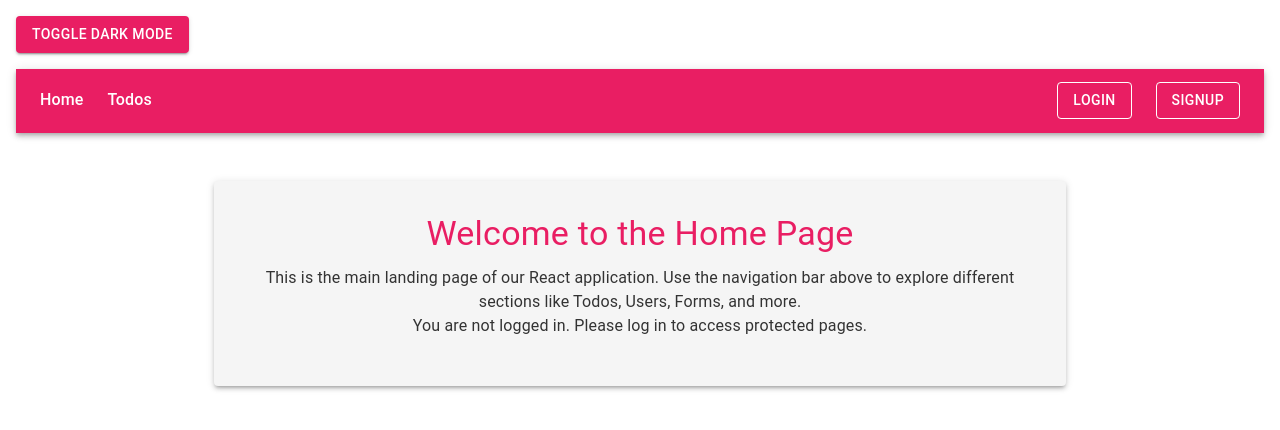
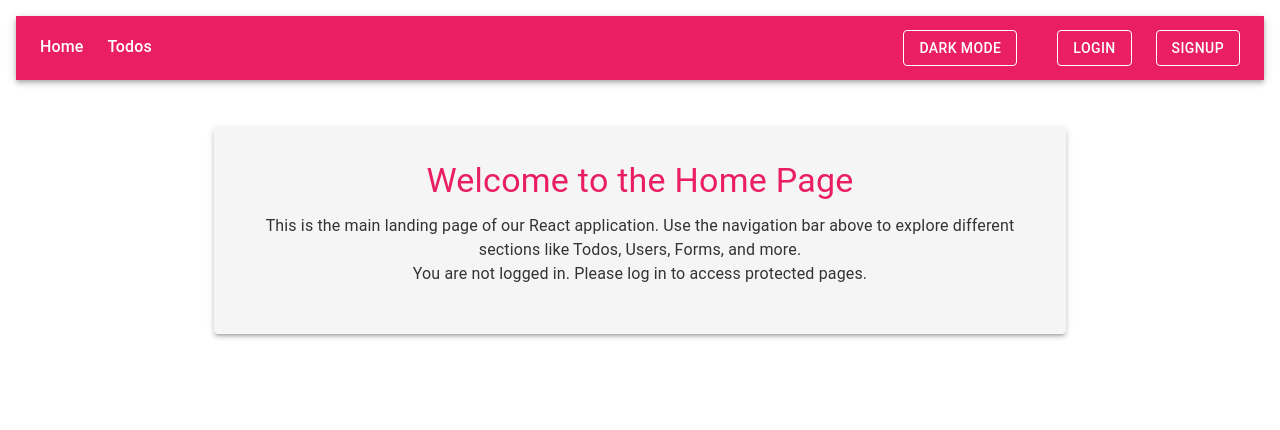
Before and after one commit to sheetalccube/react-assignment, a React (Vite) app: page /home in a window 1280 px wide. Shown: the top 430 px of the page. Built offline with nearby package versions, Linux system fonts and the light colour scheme.

Commit message:
add theme toggle on header using props drilling

```diff
--- a/src/App.tsx
+++ b/src/App.tsx
@@ -2,11 +2,15 @@ import { Box } from "@mui/material";
 import { Outlet } from "react-router-dom";
 import Header from "./Layout/Header";
 
-export default function App() {
+interface AppProps {
+  mode: "light" | "dark";
+  onToggleTheme: () => void;
+}
+
+export default function App({ mode, onToggleTheme }: AppProps) {
   return (
     <>
-      <Header />
-
+      <Header mode={mode} onToggleTheme={onToggleTheme} />
       <Box sx={{ p: 2 }}>
         <Outlet />
       </Box>
--- a/src/layout/Header.tsx
+++ b/src/layout/Header.tsx
@@ -1,14 +1,11 @@
 import { AppBar, Toolbar, Button, Box } from "@mui/material";
 import { NavLink, useNavigate } from "react-router-dom";
 
-// interface HeaderProps {
-//   mode: "light" | "dark";
-//   onToggleTheme: () => void;
-// }
-function Header( ) {
-
-
-// function Header({ mode, onToggleTheme }: HeaderProps) {
+interface HeaderProps {
+  mode: "light" | "dark";
+  onToggleTheme: () => void;
+}
+function Header({ mode, onToggleTheme }: HeaderProps) {
   const navigate = useNavigate();
   const isLoggedIn = localStorage.getItem("token");
 
@@ -46,14 +43,14 @@ function Header( ) {
           <Box flexGrow={1} />
 
           {/* Toggle Theme Button */}
-          {/* <Button
+          <Button
             variant="outlined"
             color="inherit"
             onClick={onToggleTheme}
             sx={{ mr: 2 }}
           >
             {mode === "light" ? "Dark Mode" : "Light Mode"}
-          </Button> */}
+          </Button>
 
           {isLoggedIn ? (
             <Button variant="outlined" color="inherit" onClick={handleLogout}>
--- a/src/main.tsx
+++ b/src/main.tsx
@@ -1,7 +1,7 @@
 import React, { useState } from "react";
 import ReactDOM from "react-dom/client";
 import { BrowserRouter, Routes, Route, Navigate } from "react-router-dom";
-import { ThemeProvider, CssBaseline, Button, Box } from "@mui/material";
+import { ThemeProvider, CssBaseline, Box } from "@mui/material";
 import { getTheme } from "@/Styles/Theme";
 import App from "@/App";
 import Home from "./Pages/home";
@@ -15,6 +15,7 @@ import withAuth from "@/Hoc/WithAuth";
 
 function MainApp() {
   const [mode, setMode] = useState<"light" | "dark">("light");
+  const toggleTheme = () => setMode(mode === "light" ? "dark" : "light");
 
   const PublicLogin = withPublic(LoginPage);
   const PublicSignup = withPublic(SignupPage);
@@ -25,17 +26,12 @@ function MainApp() {
       <CssBaseline />
       <BrowserRouter>
         <Box sx={{ p: 2 }}>
-          <Button
-            variant="contained"
-            onClick={() => setMode(mode === "light" ? "dark" : "light")}
-            sx={{ mb: 2 }}
-          >
-            Toggle {mode === "light" ? "Dark" : "Light"} Mode
-          </Button>
-
           <React.Suspense fallback={<div>Loading...</div>}>
             <Routes>
-              <Route path="/" element={<App />}>
+              <Route
+                path="/"
+                element={<App mode={mode} onToggleTheme={toggleTheme} />}
+              >
                 <Route index element={<Navigate to="/home" replace />} />
                 <Route path="home" element={<Home />} />
                 <Route path="login" element={<PublicLogin />} />
```
